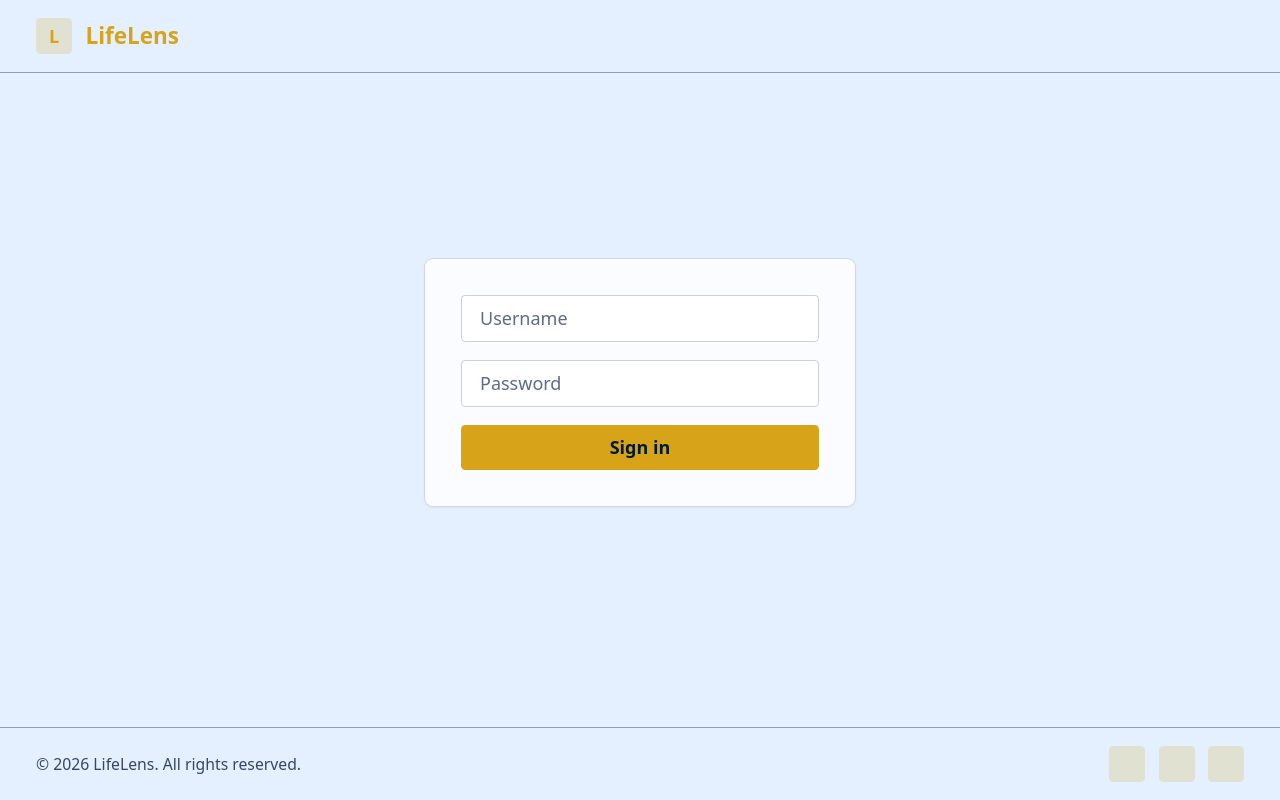
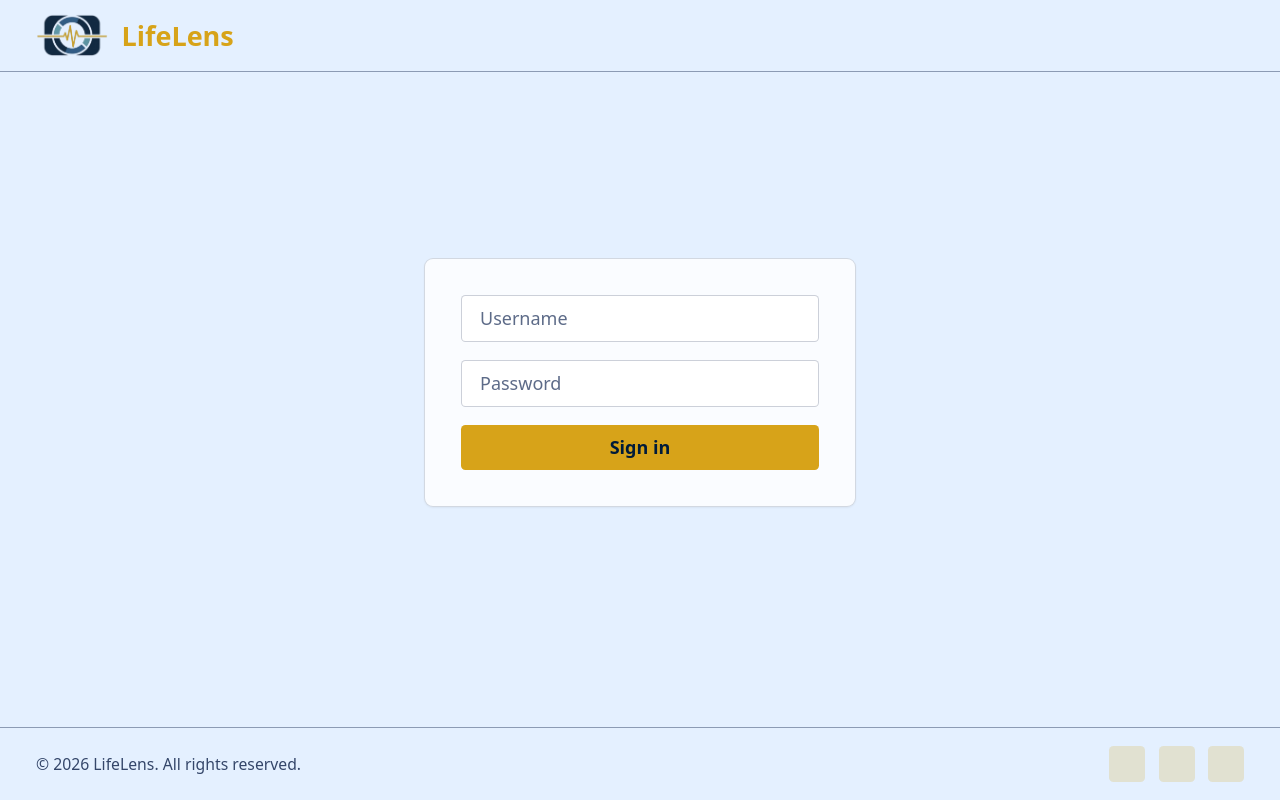
Before and after one commit to kameelkas/lifelens-frontend, a React (Vite) app: page /login in a window 1280 px wide. Built offline with nearby package versions, Linux system fonts and the light colour scheme; no server answers.

Commit message:
Added Our Logo

```diff
--- a/src/components/Navbar.jsx
+++ b/src/components/Navbar.jsx
@@ -1,24 +1,17 @@
 import { Link } from "react-router-dom";
 import { useAuth } from "../auth/AuthContext";
+import lifelensMark from "../assets/lifelens-mark.png";
 
 function LogoMark({ logoSrc }) {
-  if (logoSrc) {
-    return (
+  const src = logoSrc || lifelensMark;
+
+  return (
+    <div className="h-16 w-16 overflow-hidden rounded">
       <img
-        src={logoSrc}
+        src={src}
         alt="LifeLens logo"
-        className="h-8 w-8 rounded"
+        className="h-full w-full object-contain"
       />
-    );
-  }
-
-  // Placeholder to reserve space for the real logo asset.
-  return (
-    <div
-      className="h-8 w-8 rounded bg-brand-gold/20 flex items-center justify-center text-brand-gold font-bold"
-      aria-hidden="true"
-    >
-      L
     </div>
   );
 }
@@ -27,14 +20,14 @@ export default function Navbar({ logoSrc, brandTo = "/" }) {
   const { token, user, logout } = useAuth();
 
   return (
-    <header className="sticky top-0 z-50 bg-app-bg/90 backdrop-blur border-b border-muted/50 flex items-center justify-between px-8 py-4">
+    <header className="sticky top-0 z-50 bg-app-bg/90 backdrop-blur border-b border-muted/50 h-16 flex items-center justify-between px-8">
       <div className="flex items-center gap-6 min-w-0">
         <Link
           to={brandTo}
-          className="flex items-center gap-3 hover:opacity-90 transition-opacity"
+          className="flex items-center hover:opacity-90 transition-opacity"
         >
           <LogoMark logoSrc={logoSrc} />
-          <span className="text-brand-gold text-xl font-semibold whitespace-nowrap">
+          <span className="ml-3 text-brand-gold text-2xl font-semibold whitespace-nowrap">
             LifeLens
           </span>
         </Link>
```
Also changed, not shown: src/assets/lifelens-mark.png (added).
